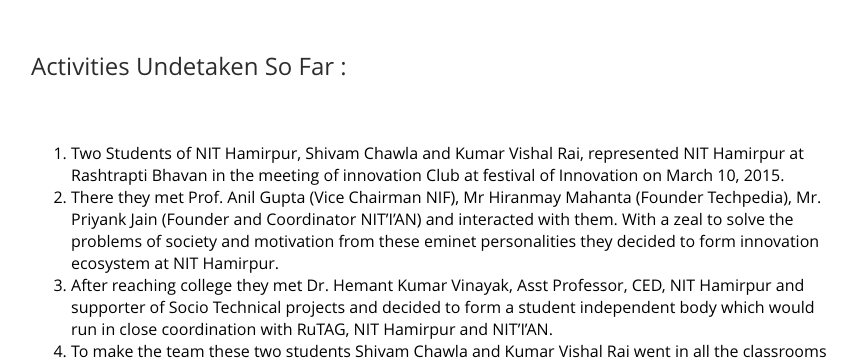
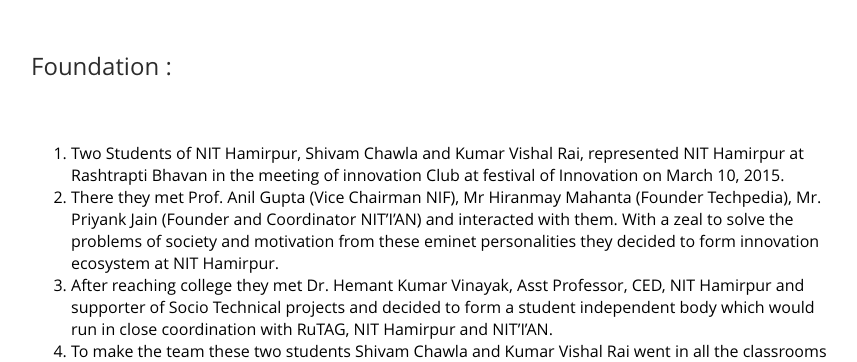
Before and after one commit to arunnK/eco_inn_website, a Django app: page /activities in a window 1280 px wide. Shown: the part 160-522 px from the top of the page, without its empty margins (204-1061 px from the left). Run offline with Django 3.2, Linux system fonts and the light colour scheme.

Commit message:
Final app6

```diff
--- a/pages/templates/pages/about.html
+++ b/pages/templates/pages/about.html
@@ -18,7 +18,7 @@ About-Innovation Ecosystem
 			<p align="justify">
 				Innovation Ecosystem (ECO-INN) at NIT Hamirpur (HP) is a student coordinated activity, which intends to collectively (through team work) create an atmosphere for working towards developing solutions to real life engineering problems faced by the people belonging to different strata of the society at much affordable prices. It also aims to develop alternative techniques to already existing techniques at meagre rates.
 
- Working in close coordination with<a href="http://rutag.iitd.ac.in/">RuTAG</a>,<a href="http://nith.ac.in/">NIT Hamirpur</a> and <a href="http://www.sristi.org/">Sristi</a>, problems faced by people are undertaken as a challenge and their solutions are provided for implementation.
+ Working in close coordination with <a href="http://rutag.iitd.ac.in/"> RuTAG</a>, <a href="http://nith.ac.in/"> NIT Hamirpur</a> and <a href="http://www.sristi.org/"> Sristi</a>, problems faced by people are undertaken as a challenge and their solutions are provided for implementation.
 
 An exhibition was organized on 10th- 12th April wherein socially relevant projects completed by volunteers of the ecosystem, were displayed.
 
--- a/pages/templates/pages/activities.html
+++ b/pages/templates/pages/activities.html
@@ -12,7 +12,7 @@ Partners-Innovation Ecosystem
 
 <div id="contents">
 		<div class="features">
-			<h2>Activities Undetaken So Far :</h2><br />
+			<h2>Foundation :</h2><br />
 			<p align="justify">
 
 <ol>
--- a/pages/views.py
+++ b/pages/views.py
@@ -50,7 +50,7 @@ def join(request):
 			message = form.cleaned_data['message']
 			email = form.cleaned_data['email']
 			recipients = ['innovationecosystem.nith@gmail.com']
-			send_mail('New Applicant', name+'\n'+rollno+'\n'+mobno+'\n'+branch+'\n'+message,email, recipients)
+			send_mail('New Applicant '+name, 'Name -  '+name+'\n'+'Rollno -   '+rollno+'\n'+'Mobile -   '+mobno+'\n'+'Branch -   '+branch+'\n'+'Message -   '+message+'\n'+email,email, recipients)
 	else:
 		form = JoinForm() # An unbound form
 	return render(request, 'pages/join.html', {
```
